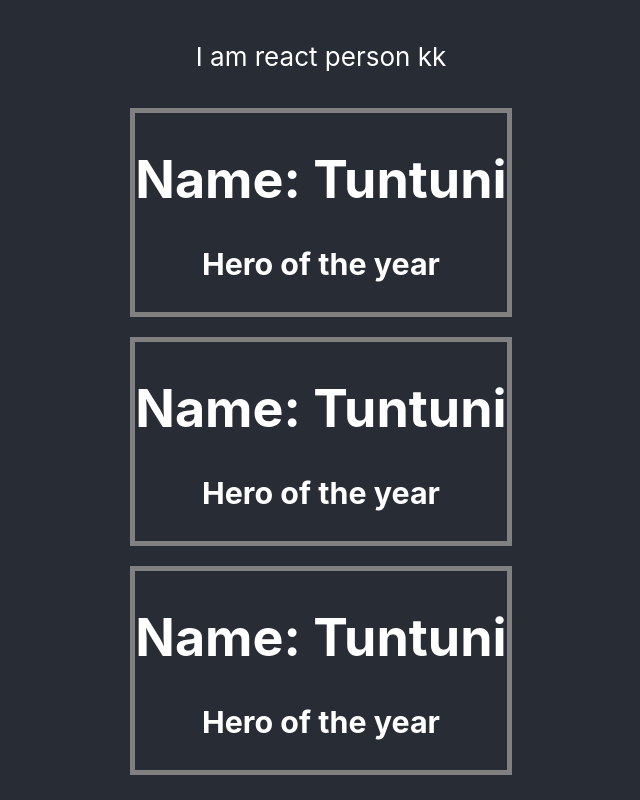
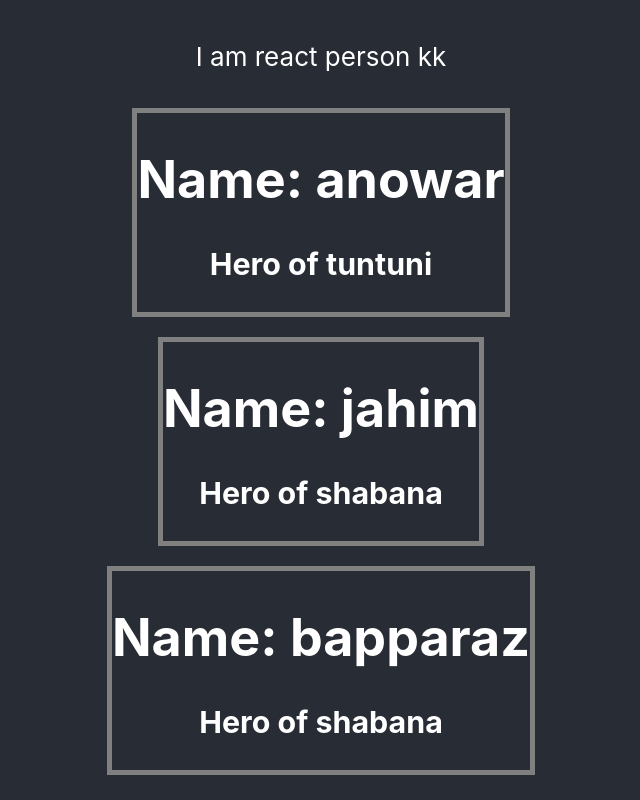
Before and after one commit to AbuTaherMolla24/react-core-concepts, a React (Create React App) app: page / in a window 1280 px wide. Shown: the whole page, without its empty margins (319-959 px from the left). Built offline with nearby package versions, Linux system fonts and the light colour scheme.

Commit message:
32.7 try

```diff
--- a/src/App.js
+++ b/src/App.js
@@ -3,26 +3,28 @@ import logo from './logo.svg';
 import './App.css';
 
 function App() {
+  const naioks = ['anowar', 'salman', 'jafar']
   return (
     <div className="App">
       <header className="App-header">
        <p>I am react person kk</p>
-       <Person></Person>
-       <Person></Person>
-       <Person></Person>
+       <Person name= {naioks[0]} naika='tuntuni'></Person>
+       <Person name= 'jahim' naika='shabana'></Person>
+       <Person name="bapparaz" naika="shabana"></Person>
       </header>
     </div>
   );
 }
-function Person(){
+function Person(props){
   const personStyle={
     border: '5px solid gray',
     margin: '10px'
   }
+  console.log(props)
   return (
   <div style= {personStyle}>
-    <h1>Name: Tuntuni</h1>
-    <h3>Hero of the year</h3>
+    <h1>Name: {props.name} </h1>
+    <h3>Hero of {props.naika}</h3>
   </div>
   )
 }
```
